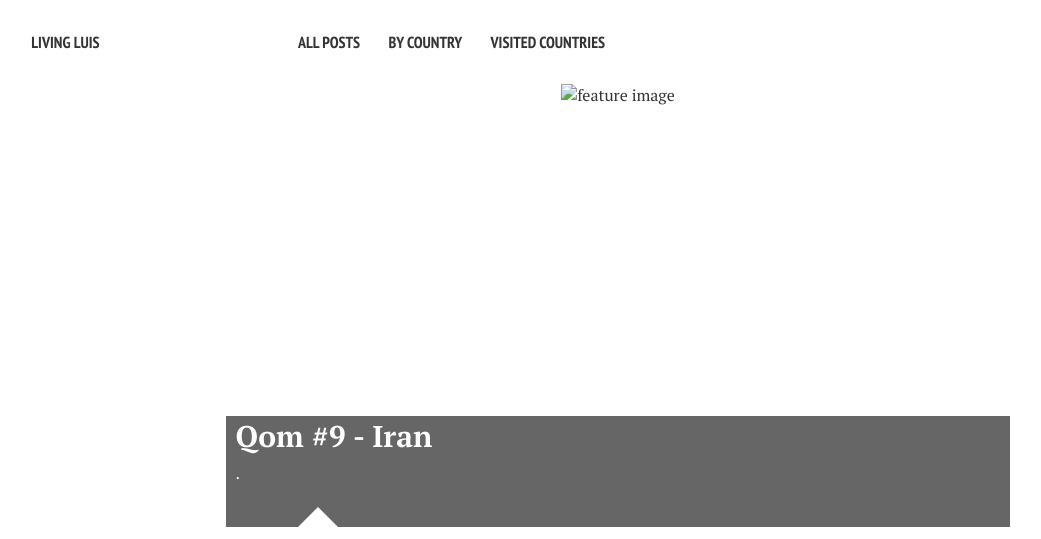
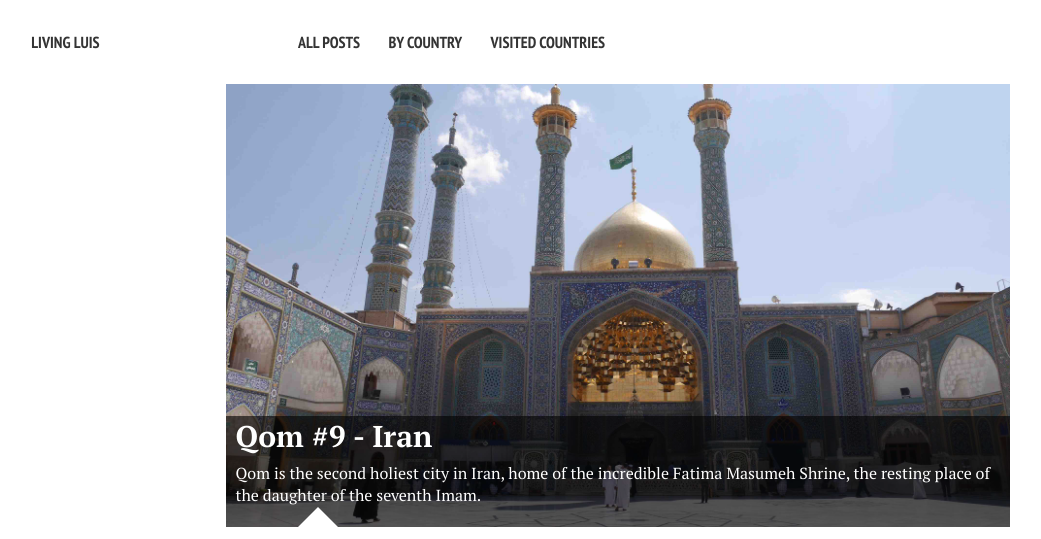
Before and after one commit to luiscspinho/luiscspinho.github.io, a Jekyll site: the page built from index.md, in a window 1280 px wide. Shown: the top 539 px of the page, without its empty margins (22-1063 px from the left). Built offline with Jekyll 4.4.1, drawn with Linux system fonts in a browser that asks for light colours; nearby versions of some CDN libraries; grey boxes are pictures that could not be loaded.

Commit message:
final qom

```diff
--- a/_posts/2019-03-29-Qom.md
+++ b/_posts/2019-03-29-Qom.md
@@ -3,16 +3,16 @@
 title: "Qom #9 - Iran"
 author: luis
 modified:
-excerpt: "."
+excerpt: "Qom is the second holiest city in Iran, home of the incredible Fatima Masumeh Shrine, the resting place of the daughter of the seventh Imam."
 tags: [Iran, travel, backpacking, budget, middle east]
 idPost: 51
 image:
   feature: qom.JPG
 ---
 
-Qom, home of the magnificient <b>Fatima Masumeh Shrine</b>, is a holy city between <b><a href="{{site.url}}/Tehran" target="_blank">Tehran</a></b> and <b><a href="{{site.url}}/Esfahan" target="_blank">Esfahan</a></b> and it's the second holiest city in the whole country, after <b>Mashad</b>.
+Qom, home of the magnificent <b>Fatima Masumeh Shrine</b>, is a holy city between <b><a href="{{site.url}}/Tehran" target="_blank">Tehran</a></b> and <b><a href="{{site.url}}/Esfahan" target="_blank">Esfahan</a></b> and it's the second holiest city in the whole country, after <b>Mashad</b>.
 
-Discreet behaviour is particularly needed when walking around the <b>Fatima Masumeh Shrine</b>. There are a lot of senior ranking clerics of Shia Islam living in Qom, and its schools were once revered as the best in the country, including the largest Theology school in Iran. If you're not a muslim you can't enter the shrine without a guide.
+Discreet behavior is particularly needed when walking around the <b>Fatima Masumeh Shrine</b>. There are a lot of senior ranking clerics of Shia Islam living in Qom, and its schools were once revered as the best in the country, including the largest Theology school in Iran. If you're not a Muslim you can't enter the shrine without a guide.
 
 <b><highlight><middle>Just by walking the streets you can understand how religious this city is.</middle></highlight></b>
 
@@ -23,23 +23,45 @@
 
 I visited Qom on a day trip from <b><a href="{{site.url}}/Tehran" target="_blank">Tehran</a></b>. There are frequent buses from the south terminal and it should take ~2 hours. The bus station in Qom is very central, so you'll be able to walk everywhere.
 
+Only in Qom I felt how religious this country can be. The vibe is totally different here from the rest of the touristy parts of the country. Keep in mind that you really need to have wear clothes, especially if you're a woman. Upon entering the holy shrine you'll be inspected and a <b>Chador</b> will be given to the women to dress up. A guide will meet you and show you around. It's completely free though.
 
+<figure>
+	<a href="../images/iran/qom/qom2.JPG"><img src="../images/blank.JPG" alt="" data-echo="../images/iran/qom/qom2.JPG"></a>
+	<figcaption>Heading to the holy shrine.</figcaption>
+</figure>
+
+<figure>
+	<a href="../images/iran/qom/qom3.JPG"><img src="../images/blank.JPG" alt="" data-echo="../images/iran/qom/qom3.JPG"></a>
+	<figcaption>The Fatima Masumeh Shrine.</figcaption>
+</figure>
+
+<figure>
+	<a href="../images/iran/qom/qom4.JPG"><img src="../images/blank.JPG" alt="" data-echo="../images/iran/qom/qom4.JPG"></a>
+	<figcaption>The women's entrance to the shrine.</figcaption>
+</figure>
+
+<figure>
+	<a href="../images/iran/qom/qom5.JPG"><img src="../images/blank.JPG" alt="" data-echo="../images/iran/qom/qom5.JPG"></a>
+	<figcaption>The shrine in all it's glory.</figcaption>
+</figure>
+
+It's really easy to get back to <b><a href="{{site.url}}/Tehran" target="_blank">Tehran</a></b>, just head to where you were left off and get into any bus that stops heading north. If they've available space they'll take you to the south bus station in <b><a href="{{site.url}}/Tehran" target="_blank">Tehran</a></b>, where you can get the metro.
 
 <br>
 <h1>How to get there and away</h1>
 <ul>
-<li>Private driver from <b><a href="{{site.url}}/Alamut" target="_blank">Alamut Valley (Zarabad)</a></b> to the <b>Qazvin</b> bus station. From here take a local bus to <b>Rasht</b> and then a shared taxi to <b>Fuman</b> where you'll have the shared taxis to Masouleh.</li>
-<li>Basically it's the same but the other way around.</li>
+<li>Local bus from the <b><a href="{{site.url}}/Tehran" target="_blank">Tehran's</a></b> south bus station to Qom.</li>
+<li>Any local bus that stops in Qom and is headed to <b><a href="{{site.url}}/Tehran" target="_blank">Tehran</a></b>.</li>
 </ul>
 
 <br>
 <h1>What to do/see</h1>
 <ul>
-<li>Walk on the small alleys and house's rooftops/courtyards.</li>
+<li>Fatima Masumeh Shrine.</li>
 </ul>
 
 <br>
 <h1>Where to sleep</h1>
 <ul>
-<li><b>Private houses</b>, ask around and try to haggle the best you can.</li>
+<li><b>N/A</b>, I came here as a day trip from <b><a href="{{site.url}}/Tehran" target="_blank">Tehran</a></b>.</li>
 </ul>
```
Also changed, not shown: images/iran/qom/qom2.JPG (added), images/iran/qom/qom3.JPG (added), images/iran/qom/qom4.JPG (added), images/iran/qom/qom5.JPG (added), images/qom.JPG (added).
